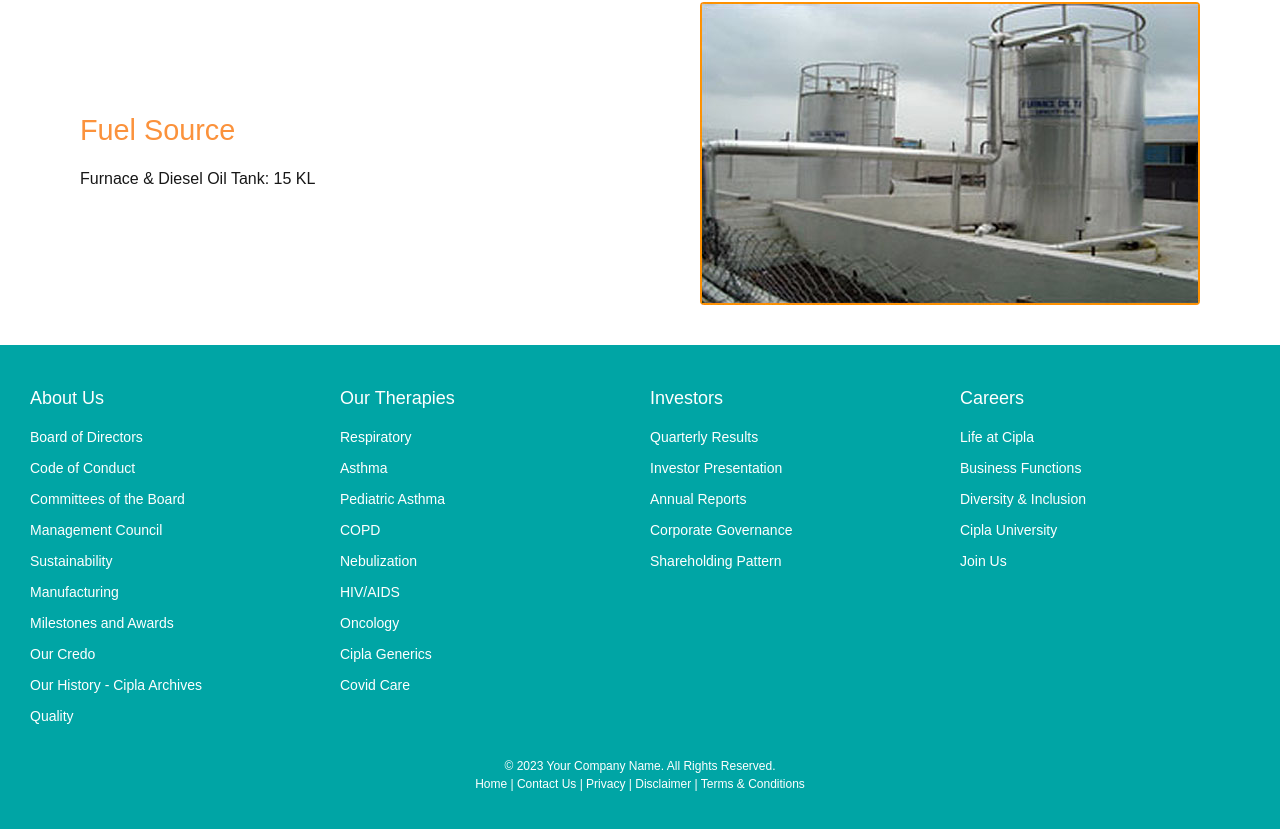
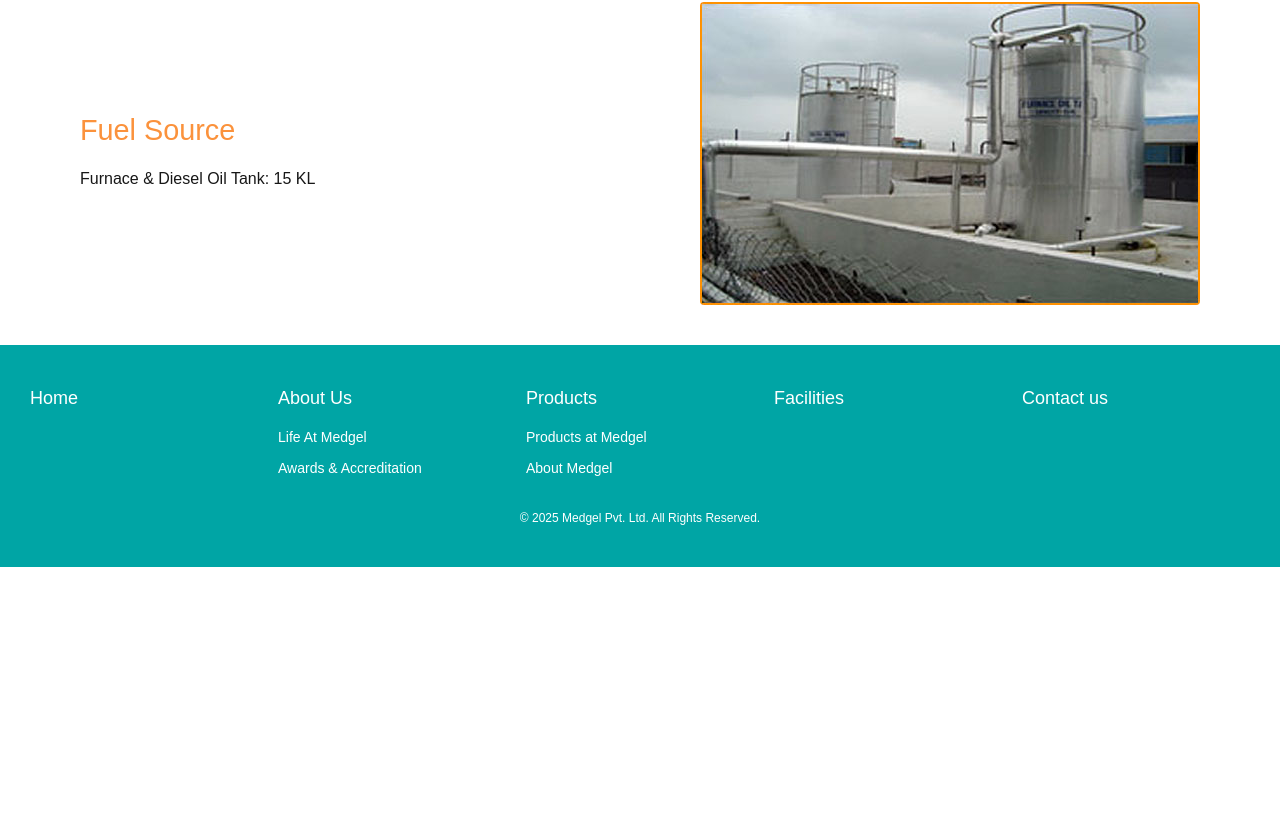
Before and after one commit to anurag-verma-india/medgel-nextjs, a Next.js app: page /facilities in a window 1280 px wide. Shown: the part 5436-6265 px from the top of the page. After the commit the page ends 6003 px from the top, so only its background shows below. Built offline with nearby package versions, Linux system fonts and the light colour scheme.

Commit message:
Updated Footer & Fixed Some TS errors

```diff
--- a/src/app/_common_component/Footer.tsx
+++ b/src/app/_common_component/Footer.tsx
@@ -1,66 +1,56 @@
 import React from "react";
 import "./Footer.css";
+import Link from "next/link";
 
 const Footer = () => {
   return (
     <footer className="footer">
       <div className="footer-container">
         <div className="footer-column">
+          <Link href={"/"}>
+            <h4>Home</h4>
+          </Link>
+          <ul>
+            <li></li>
+          </ul>
+        </div>
+        <div className="footer-column">
           <h4>About Us</h4>
           <ul>
-            <li>Board of Directors</li>
-            <li>Code of Conduct</li>
-            <li>Committees of the Board</li>
-            <li>Management Council</li>
-            <li>Sustainability</li>
-            <li>Manufacturing</li>
-            <li>Milestones and Awards</li>
-            <li>Our Credo</li>
-            <li>Our History - Cipla Archives</li>
-            <li>Quality</li>
+            <Link href={"/about/life-at-medgel"}>
+              <li>Life At Medgel</li>
+            </Link>
+            <Link href={"/about/awards_"}>
+              <li>Awards & Accreditation</li>
+            </Link>
           </ul>
         </div>
 
         <div className="footer-column">
-          <h4>Our Therapies</h4>
+          <h4>Products</h4>
           <ul>
-            <li>Respiratory</li>
-            <li>Asthma</li>
-            <li>Pediatric Asthma</li>
-            <li>COPD</li>
-            <li>Nebulization</li>
-            <li>HIV/AIDS</li>
-            <li>Oncology</li>
-            <li>Cipla Generics</li>
-            <li>Covid Care</li>
+            <Link href={"/products/products-at-medgel"}>
+              <li>Products at Medgel</li>
+            </Link>
+            <Link href={"/products/medgel-services"}>
+              <li>About Medgel</li>
+            </Link>
           </ul>
         </div>
 
         <div className="footer-column">
-          <h4>Investors</h4>
-          <ul>
-            <li>Quarterly Results</li>
-            <li>Investor Presentation</li>
-            <li>Annual Reports</li>
-            <li>Corporate Governance</li>
-            <li>Shareholding Pattern</li>
-          </ul>
+          <Link href={"/facilities"}>
+            <h4>Facilities</h4>
+          </Link>
         </div>
-
         <div className="footer-column">
-          <h4>Careers</h4>
-          <ul>
-            <li>Life at Cipla</li>
-            <li>Business Functions</li>
-            <li>Diversity & Inclusion</li>
-            <li>Cipla University</li>
-            <li>Join Us</li>
-          </ul>
+          <Link href={"/contact"}>
+            <h4>Contact us</h4>
+          </Link>
         </div>
       </div>
       <div className="footer-bottom">
-        <p>&copy; 2023 Your Company Name. All Rights Reserved.</p>
-        <p>Home | Contact Us | Privacy | Disclaimer | Terms & Conditions</p>
+        <p>&copy; 2025 Medgel Pvt. Ltd. All Rights Reserved.</p>
       </div>
     </footer>
   );
--- a/src/app/about/life-at-medgel/page.tsx
+++ b/src/app/about/life-at-medgel/page.tsx
@@ -11,6 +11,7 @@ import fetchPage from "@/helpers/getPage";
 import { BasePageContent } from "@/types";
 import EditModalContainer from "@/app/_common_component/EditModalContainer";
 import { checkAdminFromCookie } from "@/helpers/checkAdmin";
+// import { MongooseError } from "mongoose";
 
 const title = "about-us/life-at-medgel";
 
@@ -105,7 +106,9 @@ const LifeAtMedgel = async () => {
       </>
     );
   } catch (error) {
-    return <div>{error.toString()}</div>;
+    // return <div>{error.toString()}</div>;
+    console.log("Error in loading about/life-at-medgel page");
+    console.log(error);
   }
 };
 
--- a/src/app/api/product_category/route.ts
+++ b/src/app/api/product_category/route.ts
@@ -136,7 +136,7 @@ export async function PUT(request: NextRequest) {
     await dbConnect();
 
     const body = await request.json();
-    let res;
+    // let res;
     const {
       product_category_id, // Category Identifier
       lists_to_edit, // List
@@ -245,7 +245,7 @@ export async function PUT(request: NextRequest) {
     //   if (error instanceof Casterror)
     // }
 
-    res = {
+    const res = {
       productList_op_details,
     };
 
--- a/src/app/products/products-at-medgel/EditProductsPopup.tsx
+++ b/src/app/products/products-at-medgel/EditProductsPopup.tsx
@@ -3,7 +3,7 @@
 
 import ProductsContext from "@/contexts/ProductsContext";
 import { ProductContextProps, ProductsStateType } from "@/types";
-import { FontAwesomeIcon } from "@fortawesome/react-fontawesome";
+// import { FontAwesomeIcon } from "@fortawesome/react-fontawesome";
 import { Clipboard } from "lucide-react";
 import { useContext, useEffect, useState } from "react";
 // import ListItem from "./ListItem";
```
